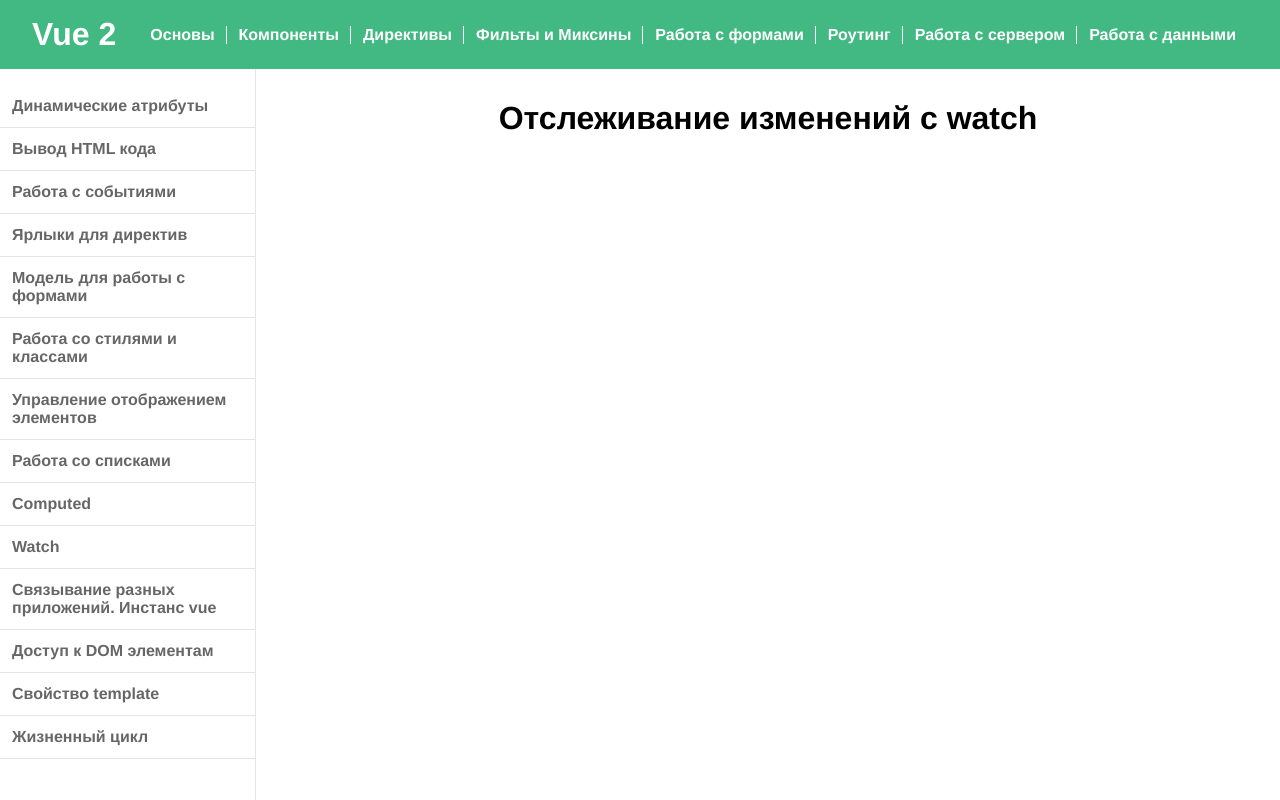
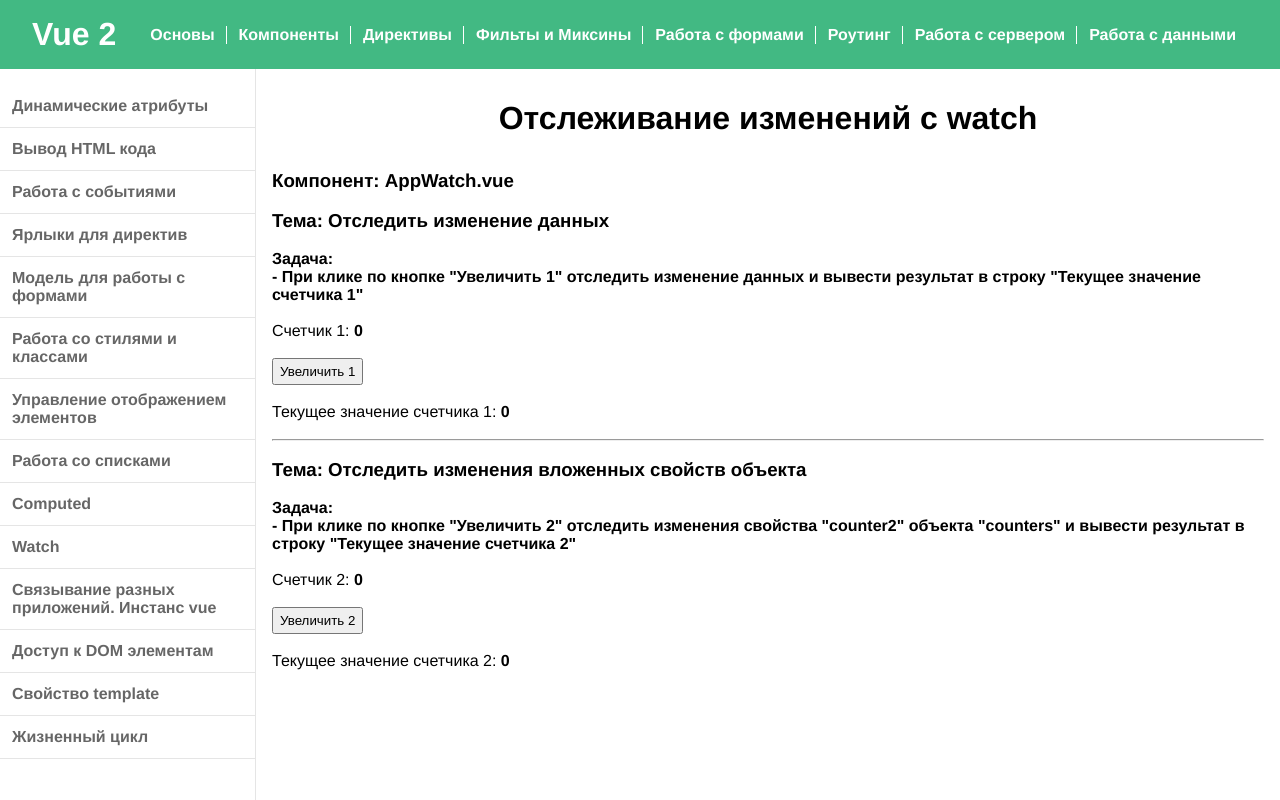
Before and after one commit to VladimirShadrov/vue2-repetition, a Vue app: page /watch in a window 1280 px wide. Built offline with nearby package versions, Linux system fonts and the light colour scheme.

Commit message:
Контент для Watch

```diff
--- a/src/components/base/pages/AppComputed.vue
+++ b/src/components/base/pages/AppComputed.vue
@@ -32,7 +32,7 @@
     <h2>Счетчик: {{ counter1 }} / {{ counter2 }}</h2>
     <br />
 
-    <h4>Здеть вывести текст{{}}</h4>
+    <h4>Здесь вывести текст{{}}</h4>
     <br />
 
     <button class="button">Увеличить счетчик 1</button>
--- a/src/components/base/pages/AppWatch.vue
+++ b/src/components/base/pages/AppWatch.vue
@@ -1,11 +1,76 @@
 <template>
   <div>
     <h1 class="content__theme-title">Отслеживание изменений с watch</h1>
+    <br />
+
+    <h3>Компонент: AppWatch.vue</h3>
+    <br />
+
+    <h3>Тема: Отследить изменение данных</h3>
+    <br />
+
+    <h4>
+      Задача:<br />
+      - При клике по кнопке "Увеличить 1" отследить изменение данных и вывести результат в строку "Текущее значение счетчика 1" <br />
+    </h4>
+    <br />
+
+    <div>
+      Счетчик 1: <b>{{ counter }}</b>
+    </div>
+    <br />
+
+    <button class="button">Увеличить 1</button><br /><br />
+
+    <p>
+      Текущее значение счетчика 1: <b>{{ counter1Value }}</b>
+    </p>
+    <br />
+    <hr />
+    <br />
+
+    <h3>Тема: Отследить изменения вложенных свойств объекта</h3>
+    <br />
+
+    <h4>
+      Задача: <br />
+      - При клике по кнопке "Увеличить 2" отследить изменения свойства "counter2" объекта "counters" и вывести результат в строку "Текущее значение
+      счетчика 2" <br />
+    </h4>
+    <br />
+
+    <div>
+      Счетчик 2: <b>{{ counters.counter2 }}</b>
+    </div>
+    <br />
+
+    <button class="button">Увеличить 2</button><br /><br />
+
+    <p>
+      Текущее значение счетчика 2: <b>{{ counters.counter2 }}</b>
+    </p>
   </div>
 </template>
 
 <script>
-export default {};
+export default {
+  name: 'app-watch',
+  data() {
+    return {
+      counter: 0,
+      counter1Value: 0,
+      counters: {
+        counter2: 0,
+        counter2Value: 0,
+      },
+    };
+  },
+};
 </script>
 
-<style></style>
+<style scoped>
+.button {
+  padding: 4px 6px;
+  cursor: pointer;
+}
+</style>
```
